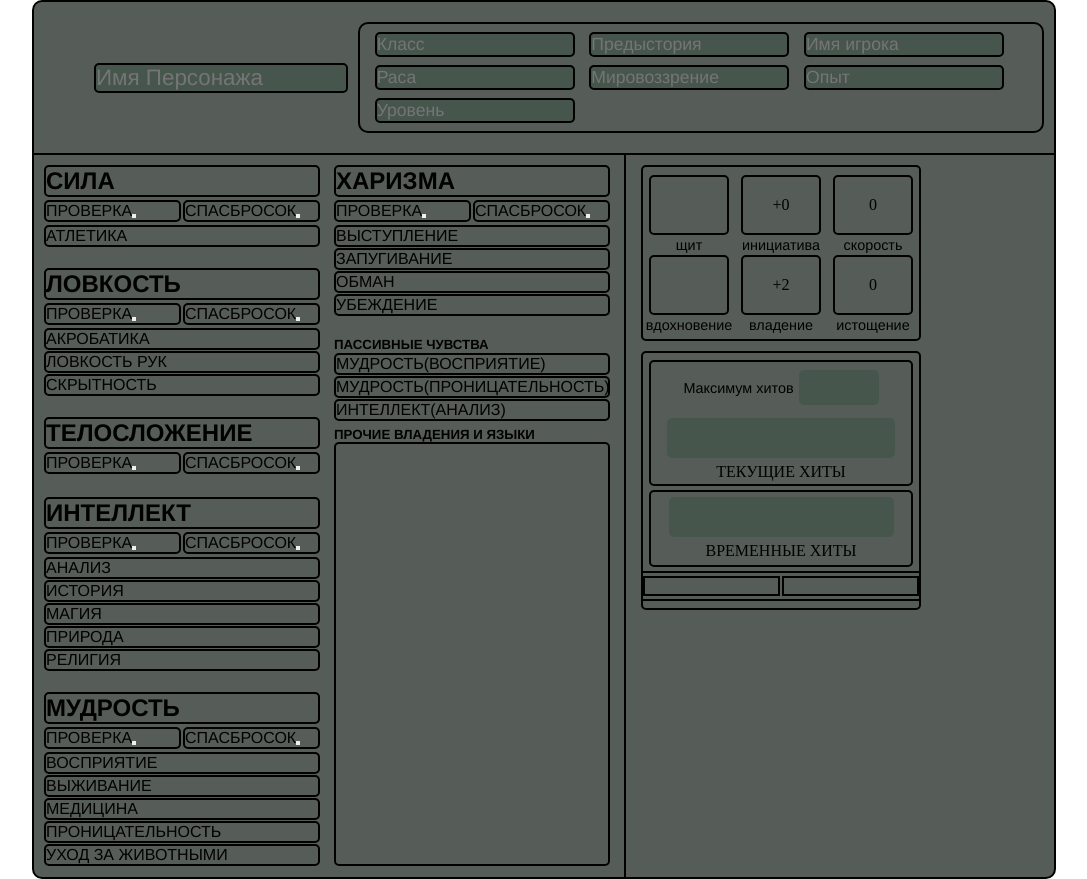
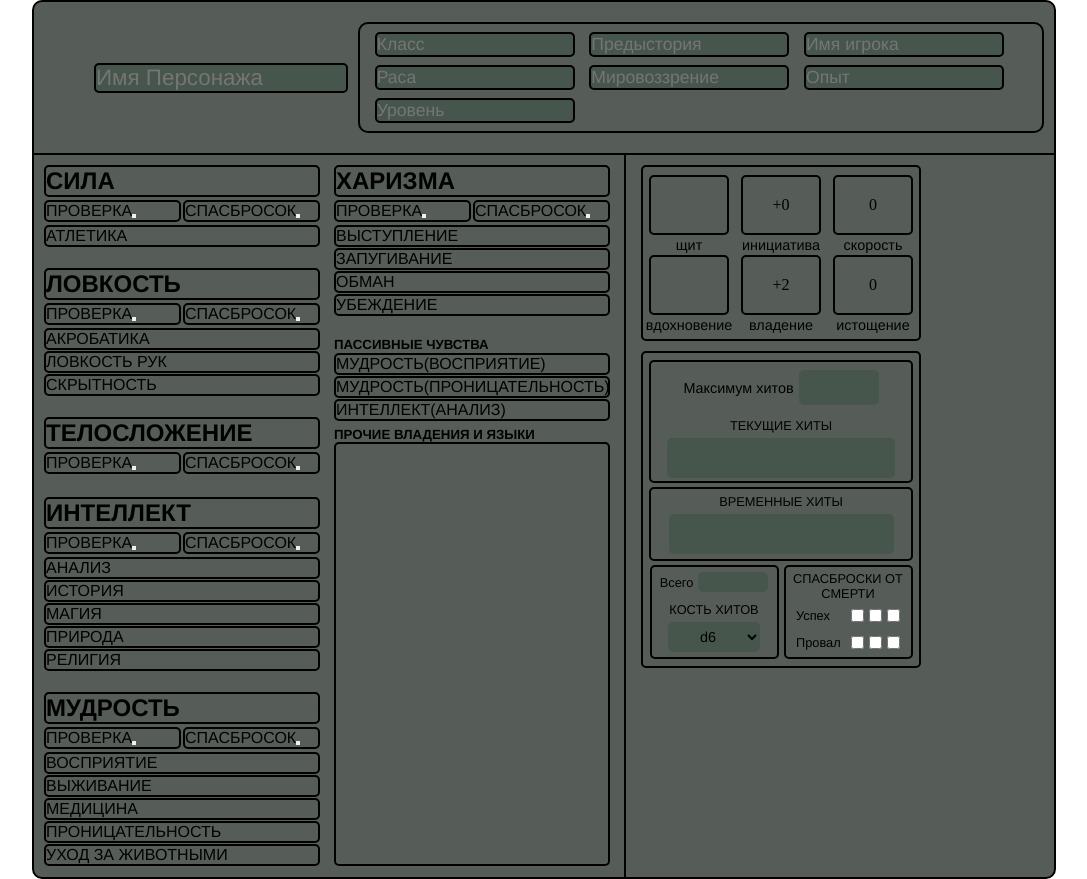
Before and after one commit to Pivo-moment/ts-longstory-landing, a website built with Vite: page index.html in a window 1280 px wide. Shown: the whole page, without its empty margins (96-1183 px from the left). Built offline with nearby package versions, Linux system fonts and the light colour scheme.

Commit message:
other hits info is available

```diff
--- a/index.html
+++ b/index.html
@@ -183,26 +183,58 @@
               </div>
 
               <div class="current_hits_con">
+                <span class="span_current_temporary_hits">ТЕКУЩИЕ ХИТЫ</span>
                 <input class="current_temporary_hits_value" type="number">
-                <span class="span_current_hits">ТЕКУЩИЕ ХИТЫ</span>
               </div>
 
             </div>
 
             <div class="temporary_hits">
               <div class="temporary_hits_con">
+                <span class="span_current_temporary_hits">ВРЕМЕННЫЕ ХИТЫ</span>
                 <input class="current_temporary_hits_value" type="number">
-                <span class="span_current_hits">ВРЕМЕННЫЕ ХИТЫ</span>
               </div>
             </div>
 
             <div class="other_hits_info">
+
               <div class="hits_dice">
 
-              </div>
-              <div class="death_saving_throws">
+                <div class="total_number_of_hits">
+                  <span class="span_total_number_of_hits">Всего</span>
+                  <input type="number" class="total_number_of_hits_value">
+                </div>
+
+                <div class="value_of_dice_hits">
+                  <span class="span_value_of_dice_hits">КОСТЬ ХИТОВ</span>
+                  <select name="option" class="choice_value_of_dice_hits">
+                    <option value="1">d6</option>
+                    <option value="2">d8</option>
+                    <option value="3">d10</option>
+                    <option value="4">d12</option>
+                  </select>
+                </div>
 
               </div>
+
+              <div class="death_saving_throws">
+                <div class="span_death_saving_throws">СПАСБРОСКИ ОТ СМЕРТИ</div>
+
+                <div class="success_failure_death_saving_throws">
+                  <span class="span_success_failure">Успех </span>
+                  <input type="checkbox" class="death_saving_throws_checkbox">
+                  <input type="checkbox" class="death_saving_throws_checkbox">
+                  <input type="checkbox" class="death_saving_throws_checkbox">
+                </div>
+                <div class="success_failure_death_saving_throws">
+                  <span class="span_success_failure">Провал </span>
+                  <input type="checkbox" class="death_saving_throws_checkbox">
+                  <input type="checkbox" class="death_saving_throws_checkbox">
+                  <input type="checkbox" class="death_saving_throws_checkbox">
+                </div>
+
+              </div>
+
             </div>
 
           </div>
--- a/src/style.css
+++ b/src/style.css
@@ -289,7 +289,7 @@ main {
   border-radius: 5px;
 
   gap: 8px;
-   padding: 3px;
+  padding: 3px;
 }
 
 .max_hits_con{
@@ -349,17 +349,6 @@ main {
 
 }
 
-.temporary_hits_con{
-  display: flex;
-  flex-direction: column;
-  align-items: center;
-  justify-content: center;
-  width: 100%;
-
-  gap: 5px;
-  padding: 5px;
-}
-
 .temporary_hits{
   display: flex;
   flex-direction: column;
@@ -373,30 +362,134 @@ main {
   gap: 5px;
 }
 
+.temporary_hits_con{
+  display: flex;
+  flex-direction: column;
+  align-items: center;
+  justify-content: center;
+  width: 100%;
+
+  gap: 5px;
+  padding: 5px;
+}
+
 .span_current_temporary_hits{
   font-family: "Helvetica", sans-serif;
-  font-size: 90%;
+  font-size: 80%;
 }
 
 .other_hits_info{
   display: flex;
   align-items: center;
+  justify-content: center;
 
   width: 280px;
-  height: 30px;
-  border: 2px solid black;
 
-  gap: 2px;
+  gap: 5px;
 }
 
 .hits_dice{
-  width: 138px;
+  width: 129px;
+  height: 94px;
   border: 2px solid black;
+  border-radius: 5px;
+
+}
+.total_number_of_hits{
+  display: flex;
+  width: 100%;
+  align-items: center;
+  justify-content: center;
+
+  padding: 5px;
+  gap: 5px;
+}
+
+.span_total_number_of_hits{
+  font-family: "Helvetica", sans-serif;
+  font-size: 80%;
+  width: max-content;
+}
+
+.total_number_of_hits_value{
+  text-align: center;
+
+  width: 70px;
   height: 20px;
+  background-color: #2e4b395e;
+
+  border: none;
+  border-radius: 5px;
+  font-family: "Helvetica", sans-serif;
+  font-size: 100%;
+}
+
+.value_of_dice_hits{
+  display: flex;
+  flex-direction: column;
+  align-items: center;
+  justify-content: center;
+  text-align: center;
+
+  width: 100%;
+
+  padding: 5px;
+  gap: 5px;
+}
+
+.choice_value_of_dice_hits{
+  text-align: center;
+
+  width: 80%;
+  height: 30px;
+  background-color: #2e4b395e;
+
+  border: none;
+  border-radius: 5px;
+  font-family: "Helvetica", sans-serif;
+  font-size: 90%;
+}
+
+.span_value_of_dice_hits{
+  font-family: "Helvetica", sans-serif;
+  font-size: 80%;
 }
 
 .death_saving_throws{
-  width: 138px;
+  display: flex;
+  flex-direction: column;
+  width: 129px;
+  height: 94px;
   border: 2px solid black;
-  height: 20px;
+  border-radius: 5px;
+  gap: 2px;
+  padding: 4px;
 }
+
+.success_failure_death_saving_throws{
+  display: flex;
+
+  width: 100%;
+  align-items: center;
+  justify-content: center;
+
+  padding: 5px;
+  gap: 5px;
+}
+
+.span_success_failure{
+  font-family: "Helvetica", sans-serif;
+  font-size: 80%;
+  width: 50px;
+}
+
+.death_saving_throws_checkbox{
+  accent-color: black;
+  background-color: #2e4b395e;
+}
+
+.span_death_saving_throws{
+  font-family: "Helvetica", sans-serif;
+  text-align: center;
+  font-size: 80%;
+}
```
